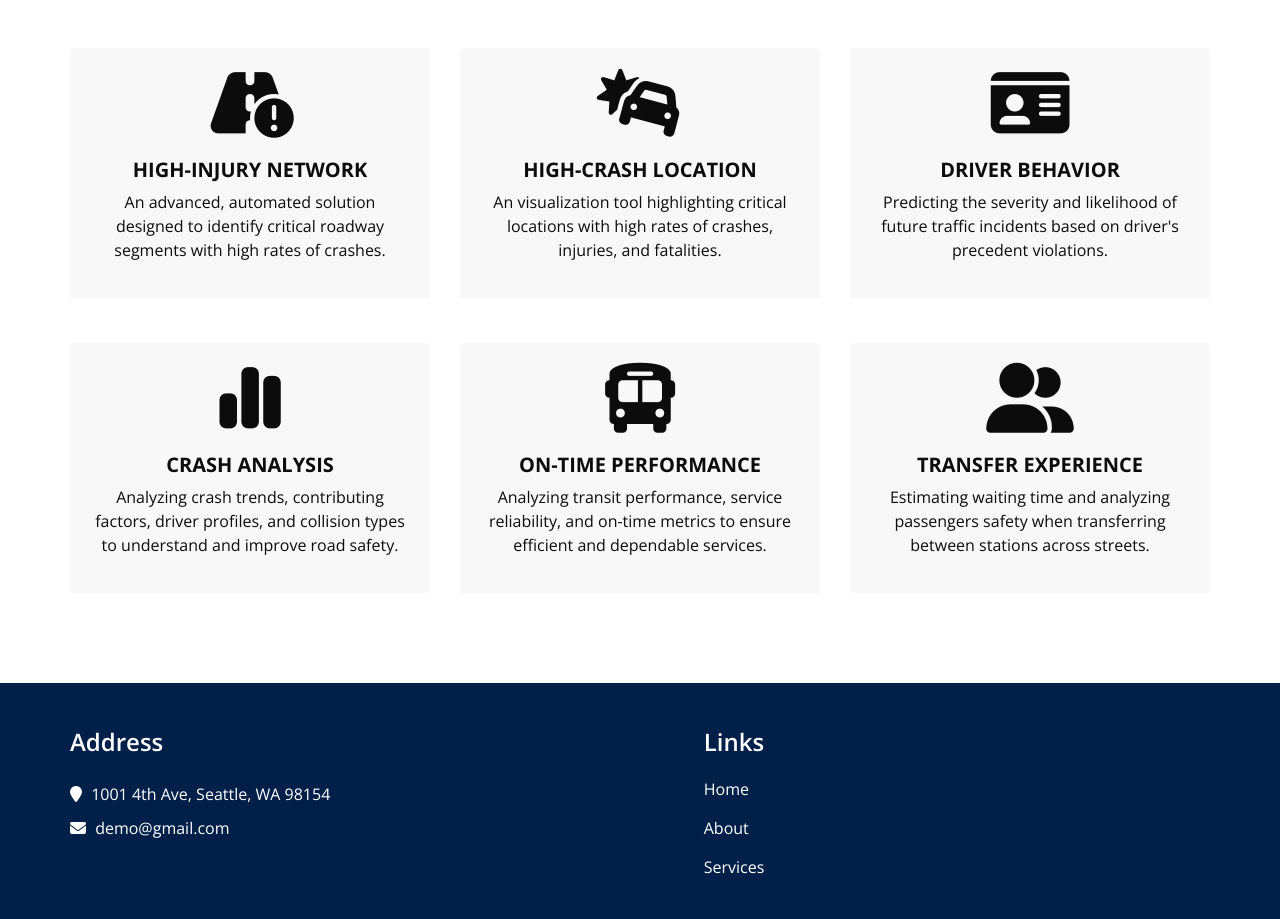
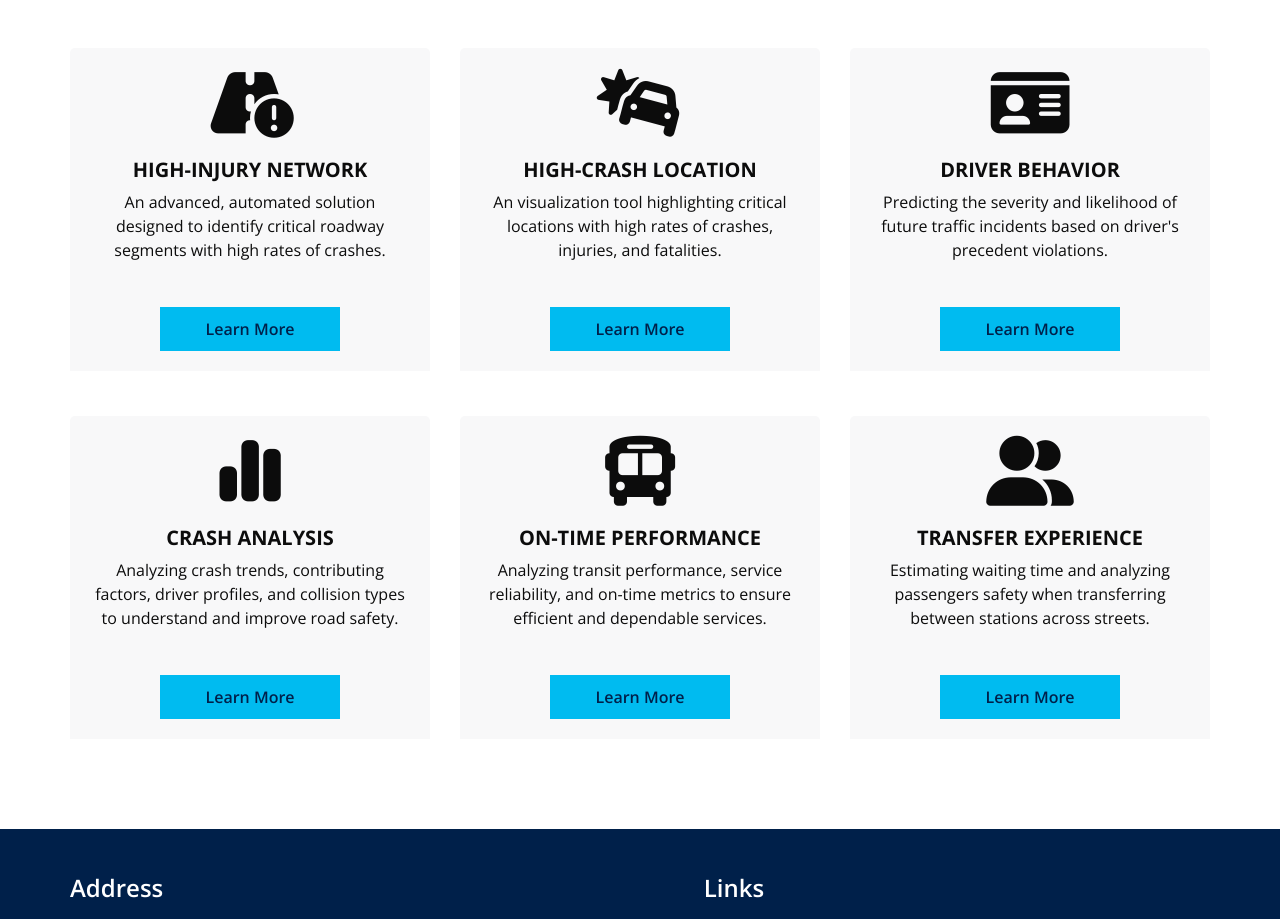
Before and after one commit to Seattle-Data-Science-Team/Portfolio, a plain HTML site: page service.html in a window 1280 px wide. Shown: the part 368-1287 px from the top of the page. Drawn offline with nearby package versions, Linux system fonts and the light colour scheme; some packages are replaced by stand-ins of ours.

Commit message:
link projects/

```diff
--- a/service.html
+++ b/service.html
@@ -199,7 +199,7 @@
         <!-- Portfolio Items -->
         <div id="portfolio-items" class="row">
           <div class="col-md-4 portfolio-item" data-category="spatial">
-            <div class="box" >
+            <div class="box">
               <div class="img-box">
                 <i class="fa-solid fa-road-circle-exclamation"></i>
               </div>
@@ -210,6 +210,11 @@
                 <p>
                   An advanced, automated solution designed to identify critical roadway segments with high rates of crashes.
                 </p>
+                <div class="btn-box">
+                  <a href="projects/hin.html" target="_blank">
+                    Learn More
+                  </a>
+                </div>
               </div>
             </div>
           </div>
@@ -225,7 +230,11 @@
                 <p>
                   An visualization tool highlighting critical locations with high rates of crashes, injuries, and fatalities.
                 </p>
-
+                <div class="btn-box">
+                  <a href="#0">
+                    Learn More
+                  </a>
+                </div>
               </div>
             </div>
           </div>
@@ -242,7 +251,11 @@
                   Predicting the severity and likelihood of future traffic incidents based on driver's precedent
                   violations.
                 </p>
-
+                <div class="btn-box">
+                  <a href="#0">
+                    Learn More
+                  </a>
+                </div>
               </div>
             </div>
           </div>
@@ -260,7 +273,11 @@
                   Analyzing crash trends, contributing factors, driver profiles,
                   and collision types to understand and improve road safety.
                 </p>
-
+                <div class="btn-box">
+                  <a href="#0">
+                    Learn More
+                  </a>
+                </div>
               </div>
             </div>
           </div>
@@ -278,7 +295,11 @@
                   Analyzing transit performance, service reliability, and
                   on-time metrics to ensure efficient and dependable services.
                 </p>
-
+                <div class="btn-box">
+                  <a href="#0">
+                    Learn More
+                  </a>
+                </div>
               </div>
             </div>
           </div>
@@ -296,7 +317,11 @@
                   Estimating waiting time and analyzing passengers safety
                   when transferring between stations across streets.
                 </p>
-
+                <div class="btn-box">
+                  <a href="#0">
+                    Learn More
+                  </a>
+                </div>
               </div>
             </div>
           </div>
```
